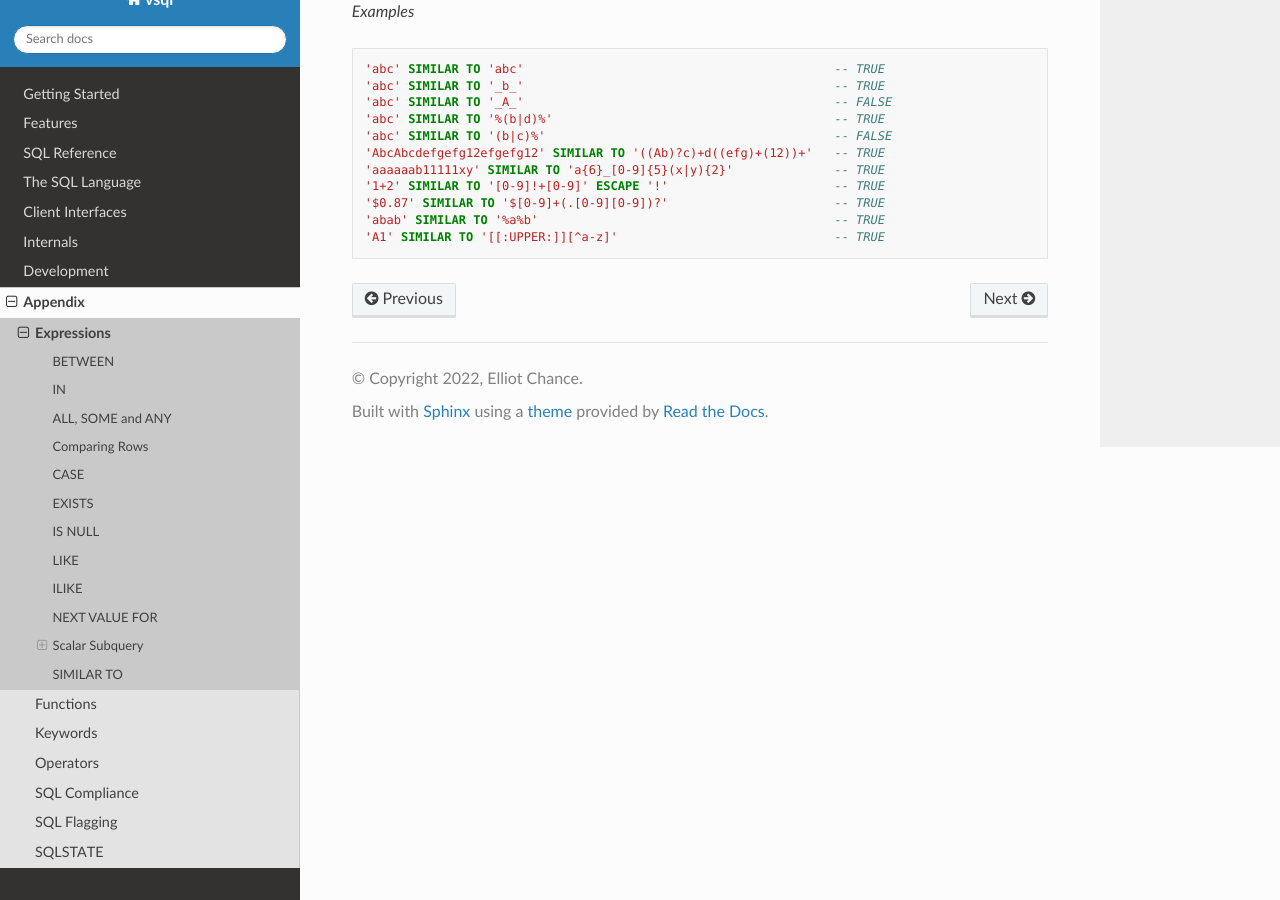
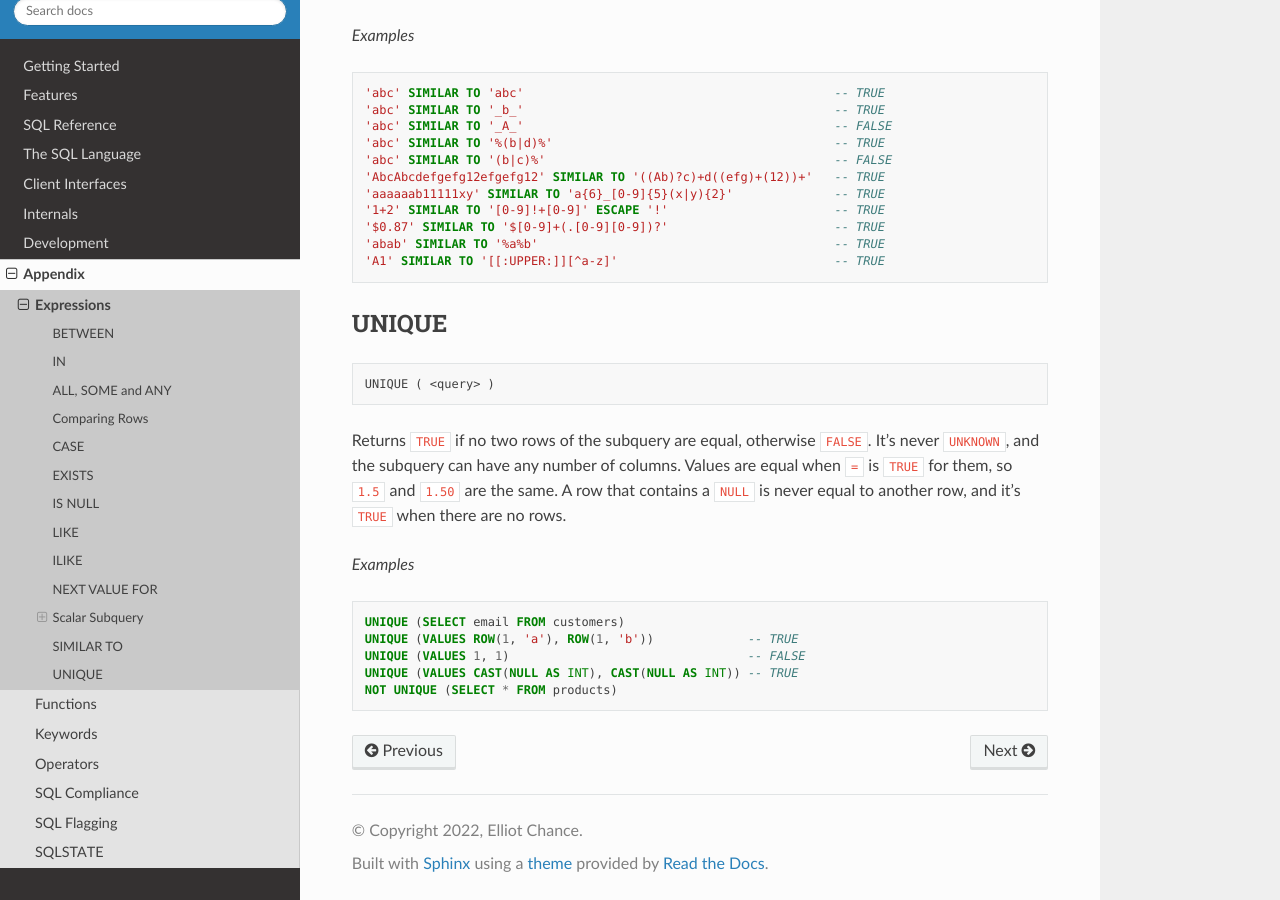
Before and after one commit to elliotchance/vsql, a Sphinx documentation site: the page built from docs/expressions.rst, in a window 1280 px wide and 900 px high, scrolled down 8740 px. Built offline with Sphinx 7.4.7 and the Read the Docs theme 3.1.0, drawn with Linux system fonts in a browser that asks for light colours.

Commit message:
language: Add the UNIQUE predicate (F291)
UNIQUE (<query>) is TRUE when no two rows of the subquery are equal, and
FALSE otherwise. A row that contains a NULL is never a duplicate, so it's
TRUE for no rows and never UNKNOWN. Rows are compared the same way as
SELECT DISTINCT, and the subquery can be correlated. It's flagged as F291.

Co-Authored-By: Claude Opus 5.5 <noreply@anthropic.com>

```diff
--- a/docs/expressions.rst
+++ b/docs/expressions.rst
@@ -340,8 +340,8 @@ aggregate function (such as ``MAX``).
 Correlated Subqueries
 ^^^^^^^^^^^^^^^^^^^^^
 
-Any subquery (including in ``EXISTS``, ``IN``, ``ALL`` and ``SOME``) can refer
-to the columns of the queries that contain it, such as ``t1.x`` in:
+Any subquery (including in ``EXISTS``, ``UNIQUE``, ``IN``, ``ALL`` and
+``SOME``) can refer to the columns of the queries that contain it, such as ``t1.x`` in:
 
 .. code-block:: sql
 
@@ -457,3 +457,26 @@ that has a class such as ``[:ALPHA:]`` is a 2200B escape character conflict.
   '$0.87' SIMILAR TO '$[0-9]+(.[0-9][0-9])?'                       -- TRUE
   'abab' SIMILAR TO '%a%b'                                         -- TRUE
   'A1' SIMILAR TO '[[:UPPER:]][^a-z]'                              -- TRUE
+
+UNIQUE
+------
+
+.. code-block:: text
+
+  UNIQUE ( <query> )
+
+Returns ``TRUE`` if no two rows of the subquery are equal, otherwise ``FALSE``.
+It's never ``UNKNOWN``, and the subquery can have any number of columns. Values
+are equal when ``=`` is ``TRUE`` for them, so ``1.5`` and ``1.50`` are the same.
+A row that contains a ``NULL`` is never equal to another row, and it's ``TRUE``
+when there are no rows.
+
+*Examples*
+
+.. code-block:: sql
+
+  UNIQUE (SELECT email FROM customers)
+  UNIQUE (VALUES ROW(1, 'a'), ROW(1, 'b'))             -- TRUE
+  UNIQUE (VALUES 1, 1)                                 -- FALSE
+  UNIQUE (VALUES CAST(NULL AS INT), CAST(NULL AS INT)) -- TRUE
+  NOT UNIQUE (SELECT * FROM products)
--- a/docs/sql-compliance-9075-2.rst
+++ b/docs/sql-compliance-9075-2.rst
@@ -734,7 +734,7 @@ Optional Features
    * - ✅ **F281**
      - **LIKE enhancements**
 
-   * - ❌ **F291**
+   * - ✅ **F291**
      - **UNIQUE predicate**
 
    * - ❌ **F301**
--- a/docs/sql-compliance.rst
+++ b/docs/sql-compliance.rst
@@ -18,7 +18,7 @@ vsql follows three of them. Each has its own page:
    * - :doc:`sql-compliance-9075-2`
      - The SQL language
      - 129 of 164
-     - 85 of 364
+     - 86 of 364
 
    * - :doc:`sql-compliance-9075-3`
      - The C API
```
Also changed, not shown: docs/standard/part2/08.txt (+6 -6 lines), 6 other files.
